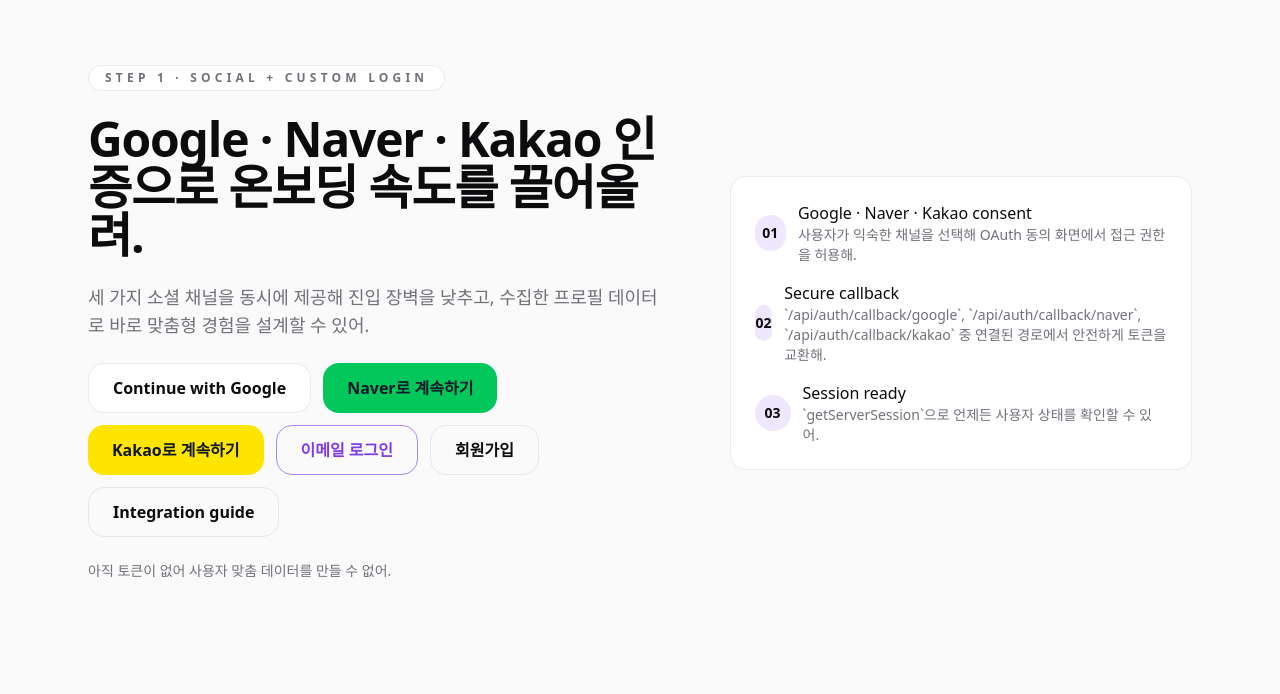
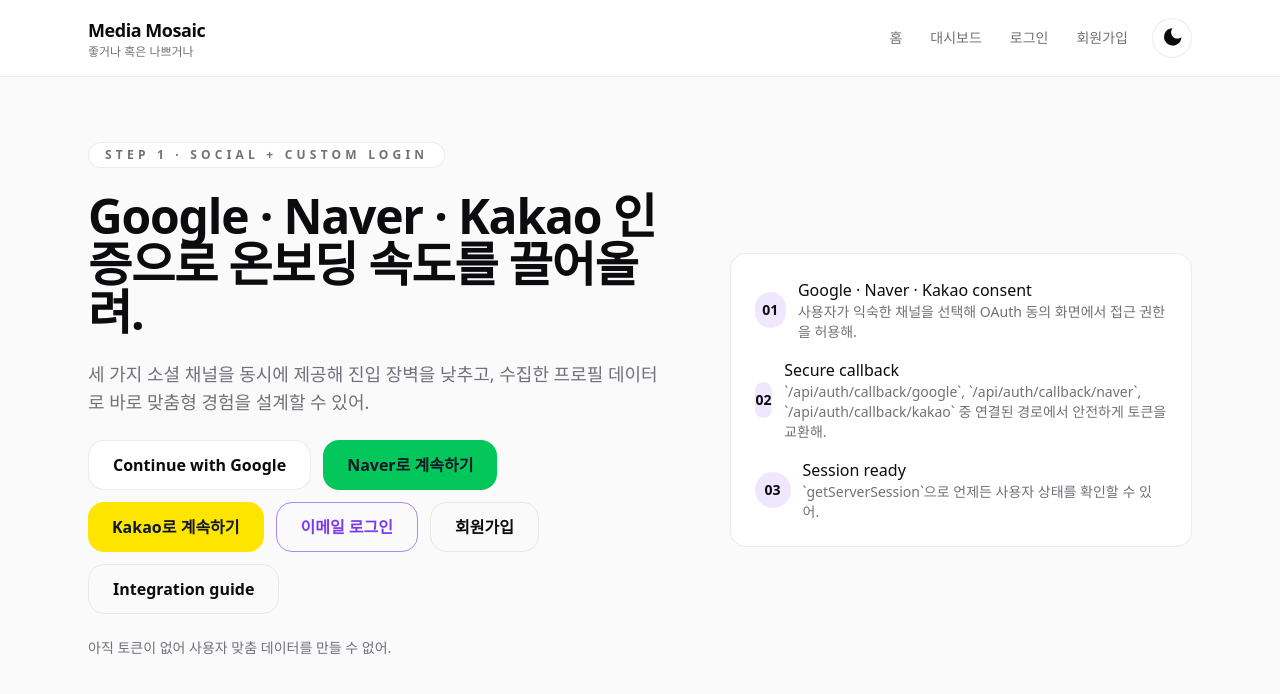
Before and after one commit to JJuiceCode/media-mosaic, a Next.js app: page / in a window 1280 px wide. Shown: the top 694 px of the page. Built offline with nearby package versions, Linux system fonts and the light colour scheme; no server answers.

Commit message:
③ header 및 theme-toggle 추가

```diff
--- a/app/layout.tsx
+++ b/app/layout.tsx
@@ -1,5 +1,6 @@
 import type { Metadata } from "next";
 import "./globals.css";
+import { Header } from "@/components/layout/header";
 import { Providers } from "@/components/providers";
 
 export const metadata: Metadata = {
@@ -14,8 +15,11 @@
 }>) {
   return (
     <html lang="ko" suppressHydrationWarning>
-      <body className={"font-sans min-h-screen antialiased"}>
-        <Providers>{children}</Providers>
+      <body className="min-h-screen bg-background font-sans text-foreground antialiased">
+        <Providers>
+          <Header />
+          {children}
+        </Providers>
       </body>
     </html>
   );
--- /dev/null
+++ b/components/layout/header.tsx
@@ -0,0 +1,38 @@
+import Link from "next/link";
+
+import { ThemeToggle } from "@/components/theme/theme-toggle";
+
+const menuItems = [
+  { href: "/", label: "홈" },
+  { href: "/dashboard", label: "대시보드" },
+  { href: "/login", label: "로그인" },
+  { href: "/signup", label: "회원가입" },
+];
+
+export function Header() {
+  return (
+    <header className="sticky top-0 z-50 border-b border-border bg-surface/95 text-foreground backdrop-blur">
+      <div className="mx-auto flex w-full max-w-6xl flex-col gap-4 px-6 py-4 sm:flex-row sm:items-center sm:justify-between">
+        <Link href="/" className="group inline-flex w-fit flex-col">
+          <span className="text-lg font-semibold tracking-tight transition group-hover:text-accent">Media Mosaic</span>
+          <span className="text-xs text-muted">좋거나 혹은 나쁘거나</span>
+        </Link>
+
+        <div className="flex items-center justify-between gap-3 sm:justify-end">
+          <nav aria-label="기본 메뉴" className="flex flex-wrap items-center gap-1 text-sm">
+            {menuItems.map((item) => (
+              <Link
+                key={item.href}
+                href={item.href}
+                className="rounded-full px-3 py-2 text-muted transition hover:bg-accent-soft hover:text-foreground"
+              >
+                {item.label}
+              </Link>
+            ))}
+          </nav>
+          <ThemeToggle />
+        </div>
+      </div>
+    </header>
+  );
+}
--- a/components/theme/theme-toggle.tsx
+++ b/components/theme/theme-toggle.tsx
@@ -1,9 +1,15 @@
 "use client";
 
 import { useTheme } from "next-themes";
+import { useSyncExternalStore } from "react";
+
+const subscribe = () => () => {};
+const getClientSnapshot = () => true;
+const getServerSnapshot = () => false;
 
 export function ThemeToggle() {
   const { theme, systemTheme, setTheme } = useTheme();
+  const mounted = useSyncExternalStore(subscribe, getClientSnapshot, getServerSnapshot);
   const currentTheme = theme === "system" ? systemTheme : theme;
   const isDark = currentTheme === "dark";
 
@@ -12,14 +18,9 @@
       type="button"
       onClick={() => setTheme(isDark ? "light" : "dark")}
       aria-label="테마 변경"
-      // ❗ 하이드레이션 경고를 무시하도록 설정 (속성값 차이 허용)
-      suppressHydrationWarning
       className="relative flex h-10 w-10 items-center justify-center rounded-full border border-border bg-surface text-foreground transition hover:border-accent/40 hover:text-accent"
     >
-      {/* 아이콘 부분만 클라이언트에서 결정되도록 하고,
-        초기 렌더링 시에는 서버에서 그린 것과 달라도 에러를 내지 않습니다.
-      */}
-      {currentTheme ? isDark ? <SunIcon /> : <MoonIcon /> : <span className="h-5 w-5 animate-pulse rounded-full bg-accent-soft" />}
+      {mounted && currentTheme ? isDark ? <SunIcon /> : <MoonIcon /> : <span className="h-5 w-5 animate-pulse rounded-full bg-accent-soft" />}
     </button>
   );
 }
```
